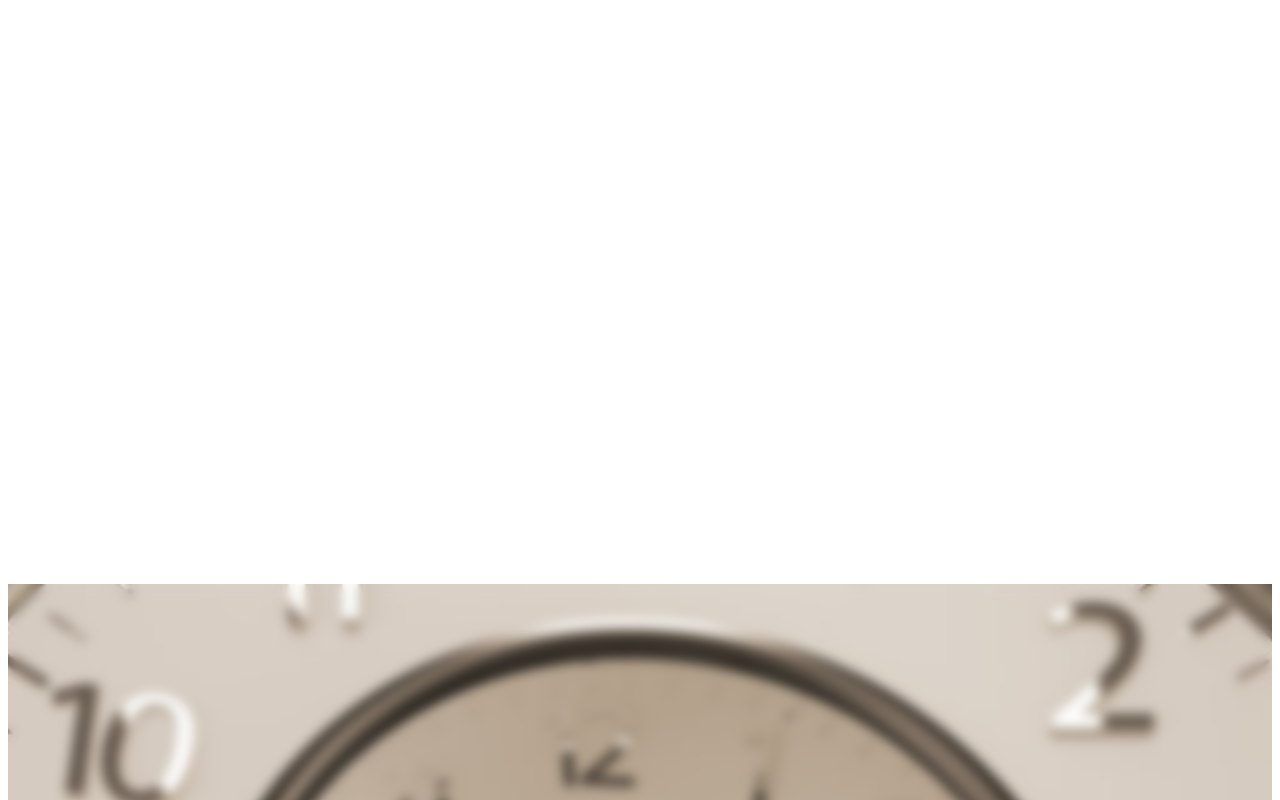
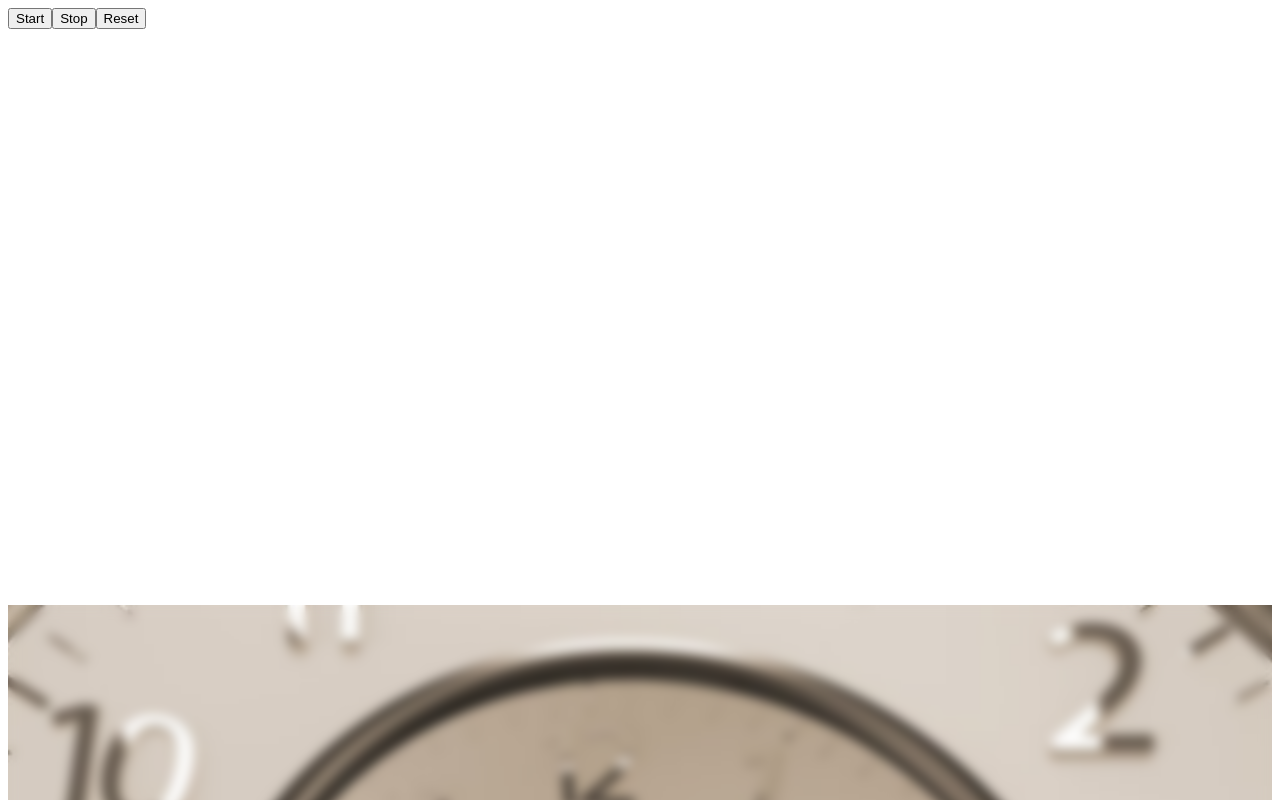
Before and after one commit to mehmetpektass/Card-Component, a React (Vite) app: page / in a window 1280 px wide. Shown: the top 800 px of the page. Built offline with nearby package versions, Linux system fonts and the light colour scheme.

Commit message:
created stopwatch component and it's content

```diff
--- a/src/StopWatch.jsx
+++ b/src/StopWatch.jsx
@@ -1,6 +1,35 @@
-
+import React,{useState , useEffect , useRef} from "react"
 
 function StopWatch(){
 
+    const [isRunning, setIsRunning] = useState(null);
+    const [elapsedTime , setElapedTime] = useState(0);
+    const intervalIdRef = useRef(null);
+    const startTimeRef = useRef(0);
+
+    const start = () =>{
+
+    }
+    const stop = () =>{
+
+    }
+    const reset = () =>{
+
+    }
+    const formatTime = () =>{
+
+    }
+
+    return(
+        <div className="stopwatch">
+            <div className="display">{formatTime()}</div>
+            <div className="control">
+                <button className="start-button" onClick={start}>Start</button>
+                <button className="stop-button" onClick={stop}>Stop</button>
+                <button className="reset-button" onClick={reset}>Reset</button>
+            </div>
+        </div>
+    );
+
 }
 export default StopWatch
```
